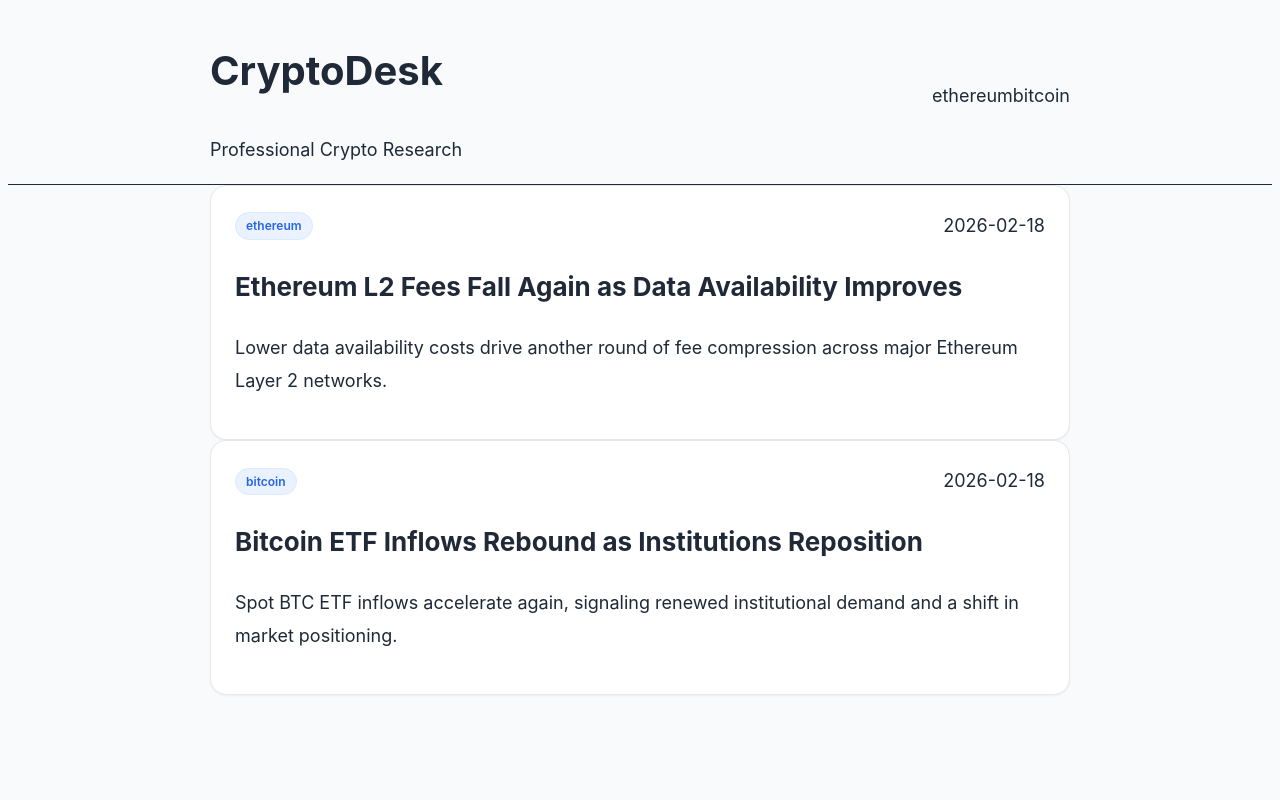
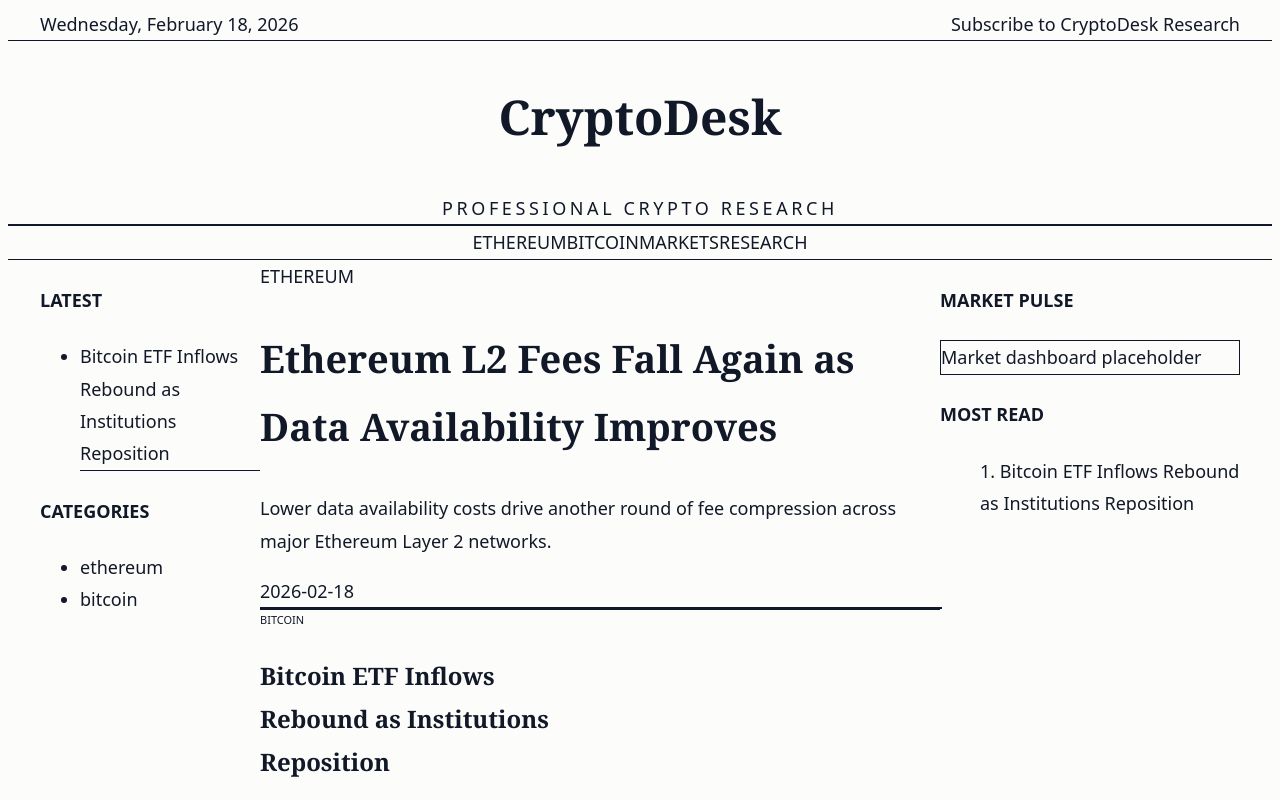
Before and after one commit to bulnabanggg/cryptodesk, a Next.js app: page / in a window 1280 px wide. Shown: the top 800 px of the page. Built offline with nearby package versions, Linux system fonts and the light colour scheme.

Commit message:
feat(ui): WSJ-style editorial layout

```diff
--- a/src/app/blog/[slug]/page.tsx
+++ b/src/app/blog/[slug]/page.tsx
@@ -34,10 +34,10 @@
   const { content: mdxContent } = await compileMDX({ source: content });
 
   return (
-    <main className="container py-12">
+    <main className="container py-10">
       <article className="prose prose-lg max-w-none">
-        <h1 className="text-[40px] font-semibold tracking-tight">{meta.title}</h1>
-        <p className="text-gray-500">{meta.date} · {meta.category}</p>
+        <h1 className="font-serif text-[40px] font-semibold tracking-tight">{meta.title}</h1>
+        <p className="text-neutral-600">{meta.date} · {meta.category}</p>
         {mdxContent}
       </article>
     </main>
--- a/src/app/category/[category]/page.tsx
+++ b/src/app/category/[category]/page.tsx
@@ -10,21 +10,19 @@
   const posts = getPostsByCategory(params.category);
 
   return (
-    <main className="container py-12">
-      <h1 className="text-[32px] font-semibold mb-6">Category: {params.category}</h1>
+    <main className="container py-10">
+      <h1 className="font-serif text-[32px] font-semibold mb-6">Category: {params.category}</h1>
       <div className="grid gap-8">
         {posts.map(({ meta }) => (
-          <article key={meta.slug} className="card">
-            <div className="flex items-center justify-between">
-              <span className="badge">{meta.category}</span>
-              <span className="text-sm text-gray-500">{meta.date}</span>
-            </div>
-            <h2 className="mt-3 text-[24px] font-semibold text-gray-900">
-              <Link href={`/blog/${meta.slug}`} className="hover:text-[#2563eb]">
+          <article key={meta.slug} className="border-b border-neutral-300 pb-6">
+            <div className="text-[11px] uppercase tracking-widest text-neutral-500">{meta.category}</div>
+            <h2 className="mt-2 font-serif text-[24px] leading-snug text-neutral-900">
+              <Link href={`/blog/${meta.slug}`} className="hover:underline underline-offset-4">
                 {meta.title}
               </Link>
             </h2>
-            <p className="mt-2 text-gray-700">{meta.description}</p>
+            <p className="mt-2 text-neutral-700">{meta.description}</p>
+            <div className="mt-3 text-xs text-neutral-500">{meta.date}</div>
           </article>
         ))}
       </div>
--- a/src/app/globals.css
+++ b/src/app/globals.css
@@ -7,9 +7,9 @@
 }
 
 body {
-  background: #f8fafc;
-  color: #1f2937;
-  font-family: Inter, system-ui, sans-serif;
+  background: #fcfcfb;
+  color: #111827;
+  font-family: ui-sans-serif, system-ui, sans-serif;
   font-size: 18px;
   line-height: 1.8;
   -webkit-font-smoothing: antialiased;
@@ -21,33 +21,11 @@
 }
 
 .container {
-  max-width: 860px;
+  max-width: 1200px;
   margin: 0 auto;
   padding: 0 24px;
 }
 
-.card {
-  border: 1px solid #e5e7eb;
-  background: #ffffff;
-  border-radius: 16px;
-  padding: 24px;
-  box-shadow: 0 1px 2px rgba(0,0,0,0.05);
-  transition: box-shadow 200ms ease, transform 200ms ease;
+.font-serif {
+  font-family: ui-serif, Georgia, 'Times New Roman', serif;
 }
-
-.card:hover {
-  box-shadow: 0 6px 18px rgba(0,0,0,0.08);
-  transform: translateY(-2px);
-}
-
-.badge {
-  display: inline-flex;
-  align-items: center;
-  padding: 2px 10px;
-  border-radius: 999px;
-  font-size: 12px;
-  font-weight: 600;
-  color: #2563eb;
-  background: #eaf2ff;
-  border: 1px solid #dbeafe;
-}
--- a/src/app/page.tsx
+++ b/src/app/page.tsx
@@ -1,46 +1,43 @@
-import Link from 'next/link';
 import { getAllPosts } from '../lib/posts';
+import Header from '@/components/Header';
+import SectionNav from '@/components/SectionNav';
+import LayoutGrid from '@/components/LayoutGrid';
+import LeadStory from '@/components/LeadStory';
+import StoryList from '@/components/StoryList';
+import { SidebarLatest, SidebarCategories, SidebarMarketPulse, SidebarMostRead } from '@/components/Sidebar';
 
 export default function HomePage() {
   const posts = getAllPosts();
+  const [lead, ...rest] = posts.map((p) => p.meta);
+  const latest = rest.slice(0, 5).map((p) => ({ title: p.title, slug: p.slug }));
+  const mostRead = rest.slice(0, 5).map((p) => ({ title: p.title, slug: p.slug }));
   const categories = Array.from(new Set(posts.map((p) => p.meta.category)));
 
   return (
     <div className="min-h-screen">
-      <header className="border-b border-gray-200 bg-white">
-        <div className="container py-6 flex items-center justify-between">
-          <div>
-            <h1 className="text-[40px] font-semibold tracking-wide">CryptoDesk</h1>
-            <p className="text-sm text-gray-500">Professional Crypto Research</p>
-          </div>
-          <nav className="flex items-center gap-4 text-sm font-semibold text-gray-600">
-            {categories.map((c) => (
-              <Link key={c} href={`/category/${c}`} className="hover:text-[#2563eb]">
-                {c}
-              </Link>
-            ))}
-          </nav>
-        </div>
-      </header>
+      <Header />
+      <SectionNav />
 
-      <main className="container py-12">
-        <section className="grid gap-8">
-          {posts.map(({ meta }) => (
-            <article key={meta.slug} className="card">
-              <div className="flex items-center justify-between">
-                <span className="badge">{meta.category}</span>
-                <span className="text-sm text-gray-500">{meta.date}</span>
-              </div>
-              <h2 className="mt-3 text-[26px] font-semibold text-gray-900">
-                <Link href={`/blog/${meta.slug}`} className="hover:text-[#2563eb]">
-                  {meta.title}
-                </Link>
-              </h2>
-              <p className="mt-2 text-gray-700">{meta.description}</p>
-            </article>
-          ))}
-        </section>
-      </main>
+      <LayoutGrid
+        left={
+          <>
+            <SidebarLatest items={latest} />
+            <SidebarCategories categories={categories} />
+          </>
+        }
+        main={
+          <>
+            <LeadStory post={lead} />
+            <StoryList posts={rest} />
+          </>
+        }
+        right={
+          <>
+            <SidebarMarketPulse />
+            <SidebarMostRead items={mostRead} />
+          </>
+        }
+      />
     </div>
   );
 }
--- /dev/null
+++ b/src/components/Header.tsx
@@ -0,0 +1,29 @@
+import Link from 'next/link';
+
+export default function Header() {
+  const today = new Date().toLocaleDateString('en-US', {
+    weekday: 'long',
+    year: 'numeric',
+    month: 'long',
+    day: 'numeric'
+  });
+
+  return (
+    <header className="border-b border-neutral-300">
+      <div className="container">
+        <div className="flex items-center justify-between py-3 text-sm text-neutral-600">
+          <span>{today}</span>
+          <span>Subscribe to CryptoDesk Research</span>
+        </div>
+      </div>
+      <div className="border-t border-neutral-300" />
+      <div className="container py-6 text-center">
+        <h1 className="font-serif text-[48px] tracking-tight text-neutral-900">CryptoDesk</h1>
+        <div className="mt-2 text-xs uppercase tracking-[0.2em] text-neutral-600">
+          Professional Crypto Research
+        </div>
+      </div>
+      <div className="border-t border-neutral-300" />
+    </header>
+  );
+}
--- /dev/null
+++ b/src/components/LayoutGrid.tsx
@@ -0,0 +1,19 @@
+export default function LayoutGrid({
+  left,
+  main,
+  right
+}: {
+  left: React.ReactNode;
+  main: React.ReactNode;
+  right: React.ReactNode;
+}) {
+  return (
+    <section className="container py-10">
+      <div className="grid grid-cols-[220px_1fr_300px] gap-10">
+        <aside className="space-y-8">{left}</aside>
+        <main className="space-y-8">{main}</main>
+        <aside className="space-y-8">{right}</aside>
+      </div>
+    </section>
+  );
+}
--- /dev/null
+++ b/src/components/LeadStory.tsx
@@ -0,0 +1,18 @@
+import Link from 'next/link';
+import { PostMeta } from '@/lib/posts';
+
+export default function LeadStory({ post }: { post: PostMeta }) {
+  return (
+    <article className="border-b border-neutral-300 pb-6">
+      <div className="text-xs uppercase tracking-widest text-neutral-500">{post.category}</div>
+      <h2 className="mt-2 font-serif text-[38px] leading-tight text-neutral-900">
+        <Link href={`/blog/${post.slug}`} className="hover:underline underline-offset-4">
+          {post.title}
+        </Link>
+      </h2>
+      <p className="mt-3 text-[18px] text-neutral-700">{post.description}</p>
+      <div className="mt-3 text-sm text-neutral-500">{post.date}</div>
+      <div className="mt-4 h-48 w-full border border-neutral-300 bg-neutral-100" />
+    </article>
+  );
+}
--- /dev/null
+++ b/src/components/SectionNav.tsx
@@ -0,0 +1,17 @@
+import Link from 'next/link';
+
+const sections = ['Ethereum', 'Bitcoin', 'Markets', 'Research'];
+
+export default function SectionNav() {
+  return (
+    <nav className="border-b border-neutral-300">
+      <div className="container py-3 flex items-center justify-center gap-8 text-sm uppercase tracking-wide text-neutral-700">
+        {sections.map((s) => (
+          <Link key={s} href="#" className="hover:underline underline-offset-4">
+            {s}
+          </Link>
+        ))}
+      </div>
+    </nav>
+  );
+}
--- /dev/null
+++ b/src/components/Sidebar.tsx
@@ -0,0 +1,51 @@
+export function SidebarLatest({ items }: { items: { title: string; slug: string }[] }) {
+  return (
+    <section>
+      <h4 className="text-sm font-semibold uppercase tracking-widest text-neutral-600">Latest</h4>
+      <ul className="mt-3 space-y-3 text-sm">
+        {items.map((i) => (
+          <li key={i.slug} className="border-b border-neutral-200 pb-2">
+            {i.title}
+          </li>
+        ))}
+      </ul>
+    </section>
+  );
+}
+
+export function SidebarCategories({ categories }: { categories: string[] }) {
+  return (
+    <section>
+      <h4 className="text-sm font-semibold uppercase tracking-widest text-neutral-600">Categories</h4>
+      <ul className="mt-3 space-y-2 text-sm text-neutral-700">
+        {categories.map((c) => (
+          <li key={c}>{c}</li>
+        ))}
+      </ul>
+    </section>
+  );
+}
+
+export function SidebarMarketPulse() {
+  return (
+    <section>
+      <h4 className="text-sm font-semibold uppercase tracking-widest text-neutral-600">Market Pulse</h4>
+      <div className="mt-3 border border-neutral-300 p-4 text-sm text-neutral-700">
+        Market dashboard placeholder
+      </div>
+    </section>
+  );
+}
+
+export function SidebarMostRead({ items }: { items: { title: string; slug: string }[] }) {
+  return (
+    <section>
+      <h4 className="text-sm font-semibold uppercase tracking-widest text-neutral-600">Most Read</h4>
+      <ol className="mt-3 list-decimal list-inside space-y-2 text-sm text-neutral-700">
+        {items.map((i) => (
+          <li key={i.slug}>{i.title}</li>
+        ))}
+      </ol>
+    </section>
+  );
+}
--- /dev/null
+++ b/src/components/StoryList.tsx
@@ -0,0 +1,21 @@
+import Link from 'next/link';
+import { PostMeta } from '@/lib/posts';
+
+export default function StoryList({ posts }: { posts: PostMeta[] }) {
+  return (
+    <div className="grid grid-cols-2 gap-8">
+      {posts.map((post) => (
+        <article key={post.slug} className="border-b border-neutral-300 pb-6">
+          <div className="text-[11px] uppercase tracking-widest text-neutral-500">{post.category}</div>
+          <h3 className="mt-2 font-serif text-[24px] leading-snug text-neutral-900">
+            <Link href={`/blog/${post.slug}`} className="hover:underline underline-offset-4">
+              {post.title}
+            </Link>
+          </h3>
+          <p className="mt-2 text-sm text-neutral-700">{post.description}</p>
+          <div className="mt-3 text-xs text-neutral-500">{post.date}</div>
+        </article>
+      ))}
+    </div>
+  );
+}
```
